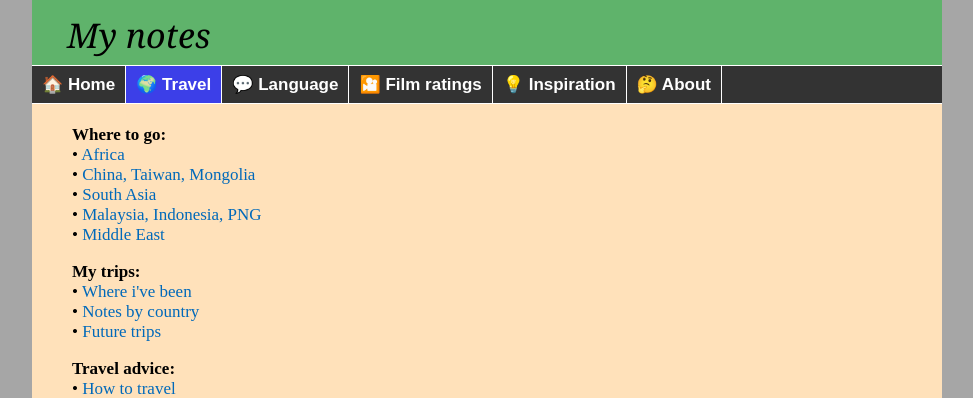
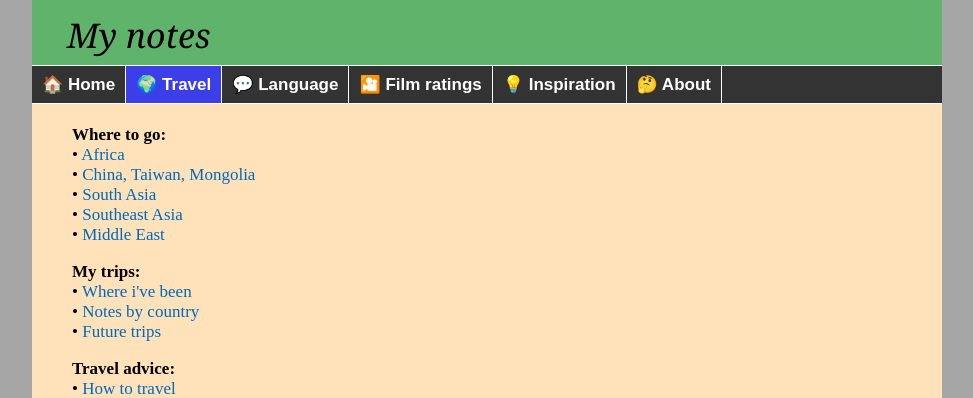
Before and after one commit to witbag/witbag.github.io, a Jekyll site: the page built from travel/index.html, in a window 1280 px wide. Shown: the top 398 px of the page, without its empty margins (153-1126 px from the left). Built offline with Jekyll 4.4.1, drawn with Linux system fonts in a browser that asks for light colours.

Commit message:
Update index.html

```diff
--- a/travel/index.html
+++ b/travel/index.html
@@ -8,7 +8,7 @@ title: Travel
 • <a href="africa.html">Africa</a><br>
 • <a href="china.html">China, Taiwan, Mongolia</a><br>
 • <a href="s_asia.html">South Asia</a><br>
-• <a href="se_asia.html">Malaysia, Indonesia, PNG</a><br>
+• <a href="se_asia.html">Southeast Asia</a><br>
 • <a href="westasia.html">Middle East</a></p>
 
 <b>My trips:</b><br>
```
